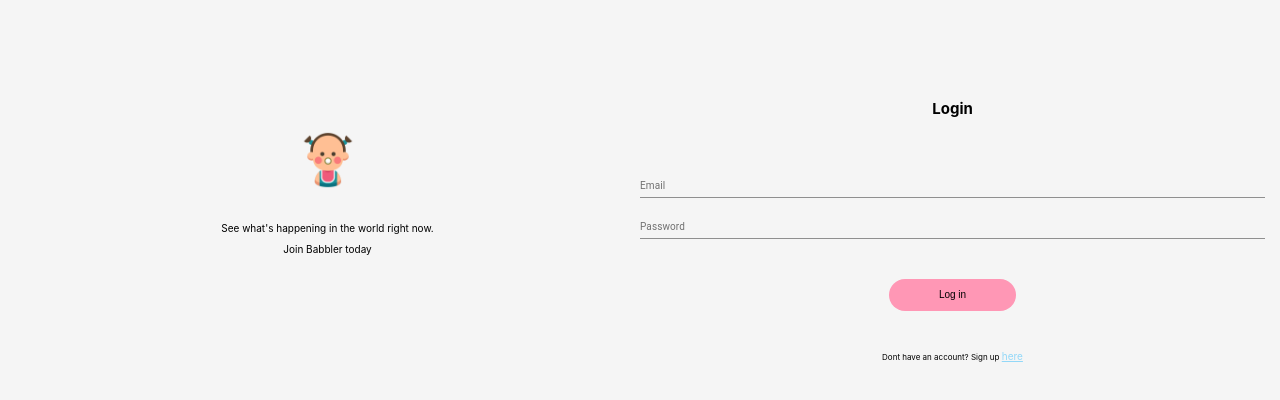
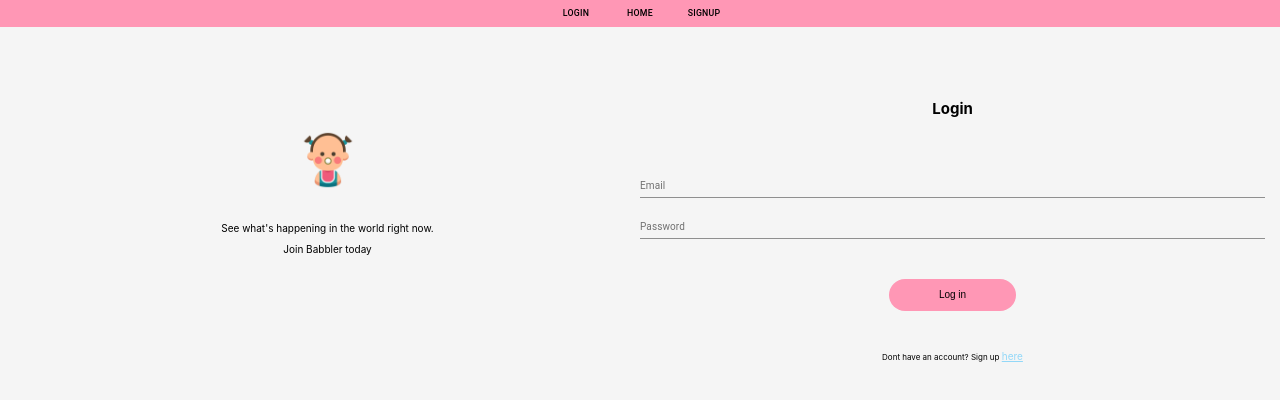
Before and after one commit to bhagirthijhamb/socialbabies-client, a React (Create React App) app: page /login in a window 1280 px wide. Shown: the top 400 px of the page. Built offline with nearby package versions, Linux system fonts and the light colour scheme.

Commit message:
added AppBar

```diff
--- a/src/App.js
+++ b/src/App.js
@@ -9,6 +9,7 @@
 import login from './pages/login';
 // Components
 import Authroute from './utils/AuthRoute';
+import TopNavbar from './components/TopNavbar'
 // Redux
 import { Provider } from 'react-redux';
 import store from './redux/store';
@@ -39,6 +40,7 @@
   return (
     <Provider store={store}>
         <Router>
+          <TopNavbar />
           <div className="container">
             <Switch>
                 <Route exact path='/' component={home} />
--- a/src/components/EditDetails.js
+++ b/src/components/EditDetails.js
@@ -69,7 +69,7 @@
         return (
             <Fragment>
                 <MyButton tip='Edit Details' onClick={this.handleOpen} btnClassName="editDetails-button">
-                    <FontAwesomeIcon icon={faEdit} />Edit
+                    <FontAwesomeIcon icon={faEdit} /><span className="editBtn">Edit</span>
                 </MyButton>
                 <Dialog
                     open={this.state.open}
--- a/src/components/Header.js
+++ b/src/components/Header.js
@@ -5,10 +5,10 @@
 class Header extends Component {
     render() {
         return(
-            <header>
+            <div className="header">
                 <Logo />
                 <Navbar />
-            </header>
+            </div>
         )
     }
 }
--- a/src/components/Navbar.js
+++ b/src/components/Navbar.js
@@ -1,22 +1,47 @@
-import React, { Component } from 'react';
+import React, { Component, Fragment } from 'react';
+import { Link } from 'react-router-dom';
+
 // implementing Treeshaking, importing just that component
 import { FontAwesomeIcon } from '@fortawesome/react-fontawesome';
 import { faHome, faBell, faUserAlt } from '@fortawesome/free-solid-svg-icons';
+import { connect } from 'react-redux';
+import PropTypes from 'prop-types';
+
+import Button from '@material-ui/core/Button';
+
+// import MyButton from '../../util/MyButton';
+
 
 
 class Navbar extends Component {
     render() {
+        const { authenticated } = this.props;
         return(
             <nav className="headerNav">
-                <div className="primaryNav">
-                    <li><button className="navBar-button"><span className="navBar-buttonIcon"><FontAwesomeIcon icon={faHome} /></span> Home</button></li>
+                {authenticated ? (
+                    <div className="primaryNav">
+                    <li><Link to="/"><button className="navBar-button"><span className="navBar-buttonIcon"><FontAwesomeIcon icon={faHome} /></span> Home</button></Link></li>
                     <li><button className="navBar-button"><span className="navBar-buttonIcon"><FontAwesomeIcon icon={faBell} /></span> Notifications</button></li>
                     <li><button className="navBar-button"><span className="navBar-buttonIcon"><FontAwesomeIcon icon={faUserAlt} /></span> Profile</button></li>
                     <li><button className="babbleButton"> Babble</button></li>
                 </div>
+                ) : (
+                    <Fragment>
+                        <Button component={Link} to="login">Log in</Button>
+                        <Button component={Link} to="signup">Sign up</Button>
+                    </Fragment>
+                )}
             </nav>
         )
     }
 }
 
-export default Navbar;
+Navbar.propTypes = {
+    authenticated: PropTypes.bool.isRequired
+}
+
+const mapStateToProps = (state) => ({
+    authenticated: state.user.authenticated
+})
+
+export default connect(mapStateToProps)(Navbar);
--- a/src/components/Profile.js
+++ b/src/components/Profile.js
@@ -5,7 +5,7 @@
 import { connect } from 'react-redux';
 // Fontawesome
 import { FontAwesomeIcon } from '@fortawesome/react-fontawesome';
-import { faMapMarkerAlt, faEdit, faEllipsisH, faTrashAlt, faLink, faCalendarAlt  } from '@fortawesome/free-solid-svg-icons';
+import { faMapMarkerAlt, faEllipsisH, faTrashAlt, faLink, faCalendarAlt  } from '@fortawesome/free-solid-svg-icons';
 // dayjs
 import dayjs from 'dayjs'
 // MUI stuff
@@ -77,7 +77,7 @@
                     <EditDetails />
 
                     <MyButton tip='Logout' onClick={this.handleLogout} btnClassName="logout-btn">
-                        <KeyboardReturn color='primary'/>Logout
+                        <KeyboardReturn color='primary'/><span className="logoutBtn">Logout</span>
                     </MyButton>
                 </div>
 
--- /dev/null
+++ b/src/components/TopNavbar.js
@@ -0,0 +1,64 @@
+import React, { Component, Fragment } from 'react';
+import { Link } from 'react-router-dom';
+import { connect } from 'react-redux';
+import PropTypes from 'prop-types';
+import MyButton from './../utils/MyButton';
+// import PostScream from '../scream/PostScream';
+// import Notifications from './Notifications';
+
+// MUI stuff
+import AppBar from '@material-ui/core/AppBar';
+import Toolbar from '@material-ui/core/Toolbar';
+import Button from '@material-ui/core/Button';
+
+// Icons
+import AddIcon from '@material-ui/icons/Add';
+import HomeIcon from '@material-ui/icons/Home';
+//
+import { FontAwesomeIcon } from '@fortawesome/react-fontawesome';
+import { faHome, faKeyboard , faBell, faUserAlt } from '@fortawesome/free-solid-svg-icons';
+// import Notifications from '@material-ui/icons/Notifications';
+
+class TopNavbar extends Component {
+    render() {
+        const { authenticated } = this.props
+        return (
+            <div className="appBar">
+                {/* // <AppBar postion="fixed" className="appBar" color="transparent" >
+            //     <Toolbar className='nav-container'> */}
+                    {authenticated ? (
+                        <Fragment>
+                            <MyButton tip='Post a Scream!'>
+                                <AddIcon /> Babble
+                            </MyButton>
+                            {/* <PostScream/> */}
+                            <Link to='/'>
+                                <MyButton tip='Home'>
+                                    <FontAwesomeIcon icon={faHome} /> Home
+                                </MyButton>
+                            </Link>
+                            {/* <Notifications /> */}
+                        </Fragment>
+                    ) : (
+                        <Fragment>
+                            <Button color='inherit' component={Link} to='/login'>Login</Button>
+                            <Button color='inherit' component={Link} to='/'>Home</Button>
+                            <Button color='inherit' component={Link} to='/signup'>Signup</Button>
+                        </Fragment>
+                    )}
+                {/* </Toolbar>
+            </AppBar> */}
+            </div>
+
+        )
+    }
+}
+
+TopNavbar.propTypes = {
+    authenticated: PropTypes.bool.isRequired
+}
+const mapStateToProps = (state) => ({
+    authenticated: state.user.authenticated
+})
+
+export default connect(mapStateToProps)(TopNavbar);
--- a/src/partials/_general.scss
+++ b/src/partials/_general.scss
@@ -64,3 +64,19 @@
         padding: 10px 50px;
         border-radius: 20px;
     }
+
+.appBar {
+  background-color: var(--primaryColor);
+  position: fixed;
+  width: 100%;
+  z-index: 1000;
+  display: block;
+  text-align: center;
+}
+
+
+
+.MuiAppBar-color {
+    color: inherit;
+    background-color: pink;
+}
--- a/src/partials/_header.scss
+++ b/src/partials/_header.scss
@@ -1,4 +1,4 @@
-header {
+.header {
     padding: 30px 15px 30px 20px;
 }
 
@@ -51,7 +51,3 @@
     display: flex;
     flex-direction: column;
 }
-
-.babbleCard-body{
-    font-size: 1.4rem;;
-}
--- a/src/partials/_home.scss
+++ b/src/partials/_home.scss
@@ -1,5 +1,5 @@
 .homePage {
-  padding: 40px 15px;
+  padding: 60px 15px;
 }
 
 .babbleCard {
--- a/src/partials/_sidebar.scss
+++ b/src/partials/_sidebar.scss
@@ -67,10 +67,14 @@
 }
 
 .editDetails-button{
-    color: var(--primaryColor);
     float: left
 }
 .logout-btn {
-    color: var(--primaryColor);
     float: right;
 }
+
+.edit-logout svg,
+.logoutBtn,
+.editBtn {
+    color: var(--primaryColor);
+}
```
